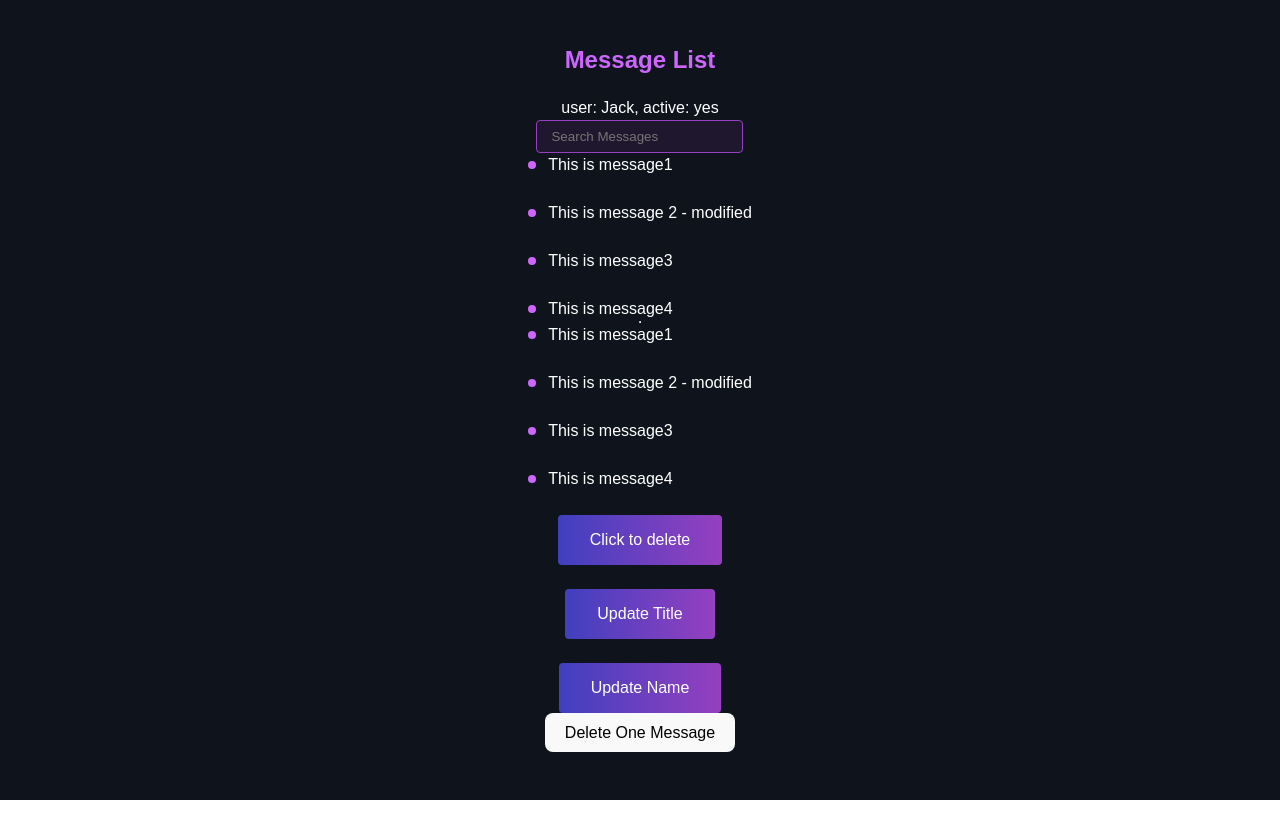
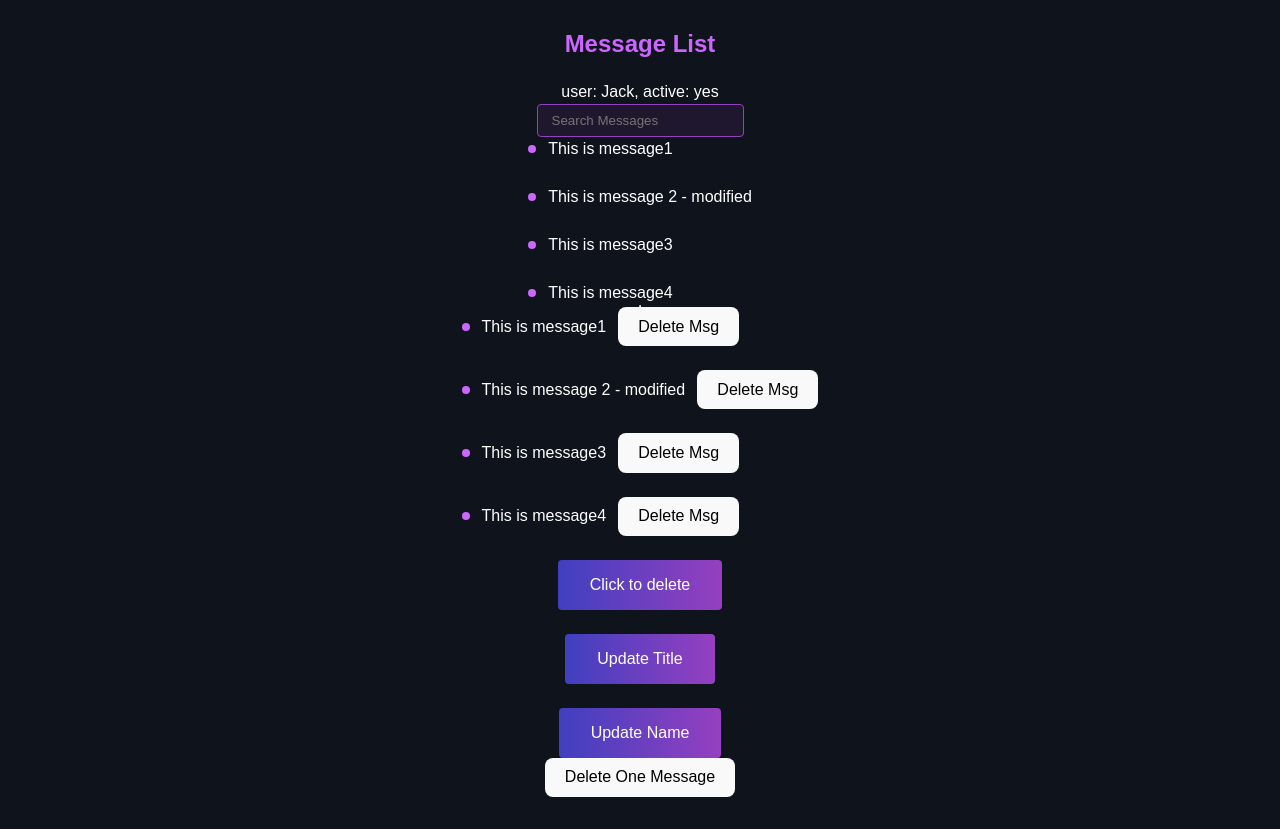
Before and after one commit to Yueleng/vue-tutorials, a Vue app in the folder FengHua VUE Tutorial/p10_vue_composition_api/: page / in a window 1280 px wide. Before the commit the page ends 800 px from the top, so only its background shows below. Built offline with nearby package versions, Linux system fonts and the light colour scheme.

Commit message:
function in setup

```diff
--- a/FengHua VUE Tutorial/p10_vue_composition_api/src/App.vue
+++ b/FengHua VUE Tutorial/p10_vue_composition_api/src/App.vue
@@ -18,9 +18,9 @@ export default {
   setup() {
     const messages = ref([
       { id: 1, content: "This is message1" },
-      { id: 1, content: "This is message2" },
-      { id: 1, content: "This is message3" },
-      { id: 1, content: "This is message4" },
+      { id: 2, content: "This is message2" },
+      { id: 3, content: "This is message3" },
+      { id: 4, content: "This is message4" },
     ]);
 
     // messages is of Ref type
@@ -52,7 +52,7 @@ body {
 
 #app {
   width: 100vw;
-  height: 100vh;
+  /* height: 100vh; */
   max-width: 100%;
   display: grid;
   place-items: center;
--- a/FengHua VUE Tutorial/p10_vue_composition_api/src/components/MessageList.vue
+++ b/FengHua VUE Tutorial/p10_vue_composition_api/src/components/MessageList.vue
@@ -16,6 +16,7 @@
         v-for="msg in messages"
         :key="msg.id"
         :msg="msg.content"
+        :id="msg.id"
       ></MessageListItem>
     </ul>
     <button @click="messages = []">Click to delete</button>
--- a/FengHua VUE Tutorial/p10_vue_composition_api/src/components/MessageListItem.vue
+++ b/FengHua VUE Tutorial/p10_vue_composition_api/src/components/MessageListItem.vue
@@ -1,11 +1,11 @@
 <template>
-  <li>{{ msg }}</li>
+  <li>{{ msg }} <button @click="removeMessage(id)">Delete Msg</button></li>
 </template>
 <script>
 import { ref, watch, watchEffect, toRefs } from "vue";
 
 export default {
-  props: ["msg"],
+  props: ["msg", "id"],
   setup(props) {
     const { msg } = toRefs(props);
 
@@ -13,7 +13,11 @@ export default {
       console.log(newMsg);
     });
 
-    return {};
+    function removeMessage(id) {
+      console.log("Delete Msg", id);
+    }
+
+    return { removeMessage };
   },
 };
 </script>
```
